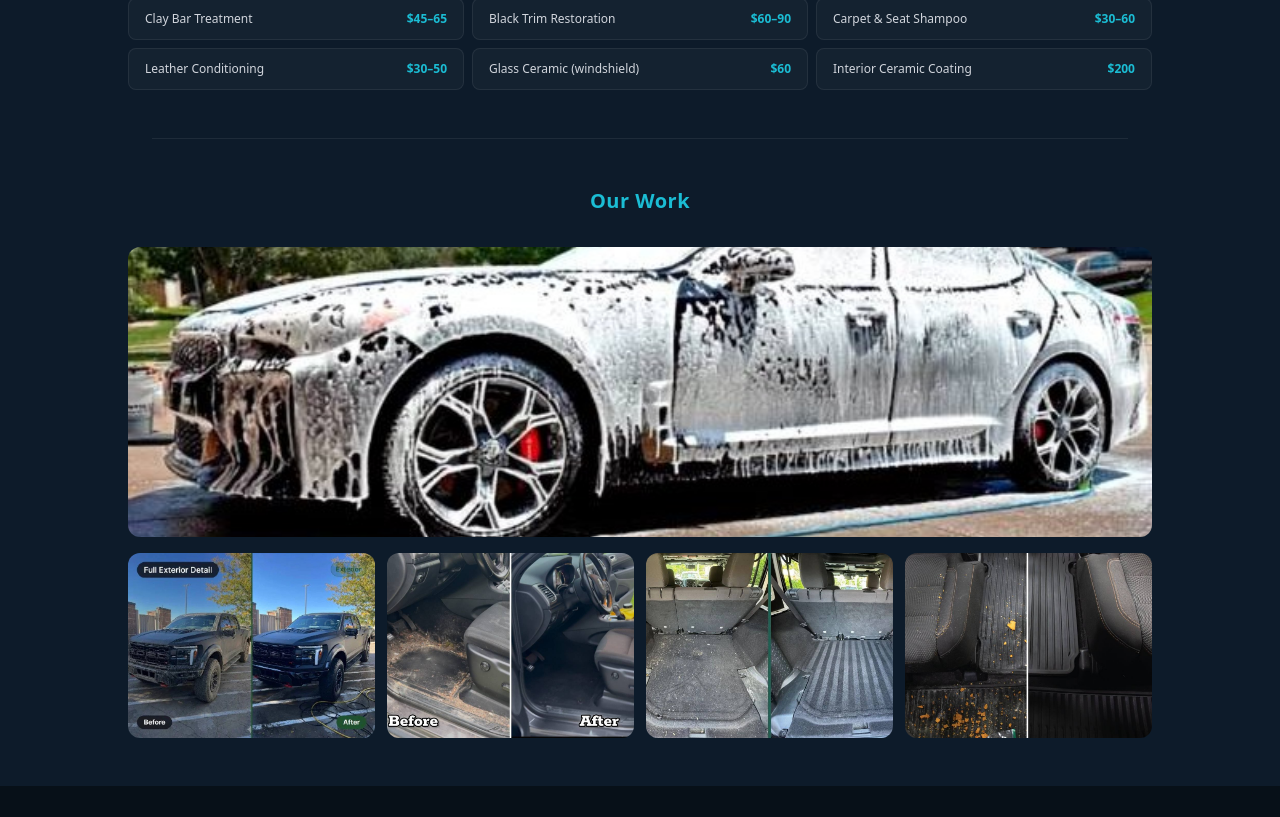
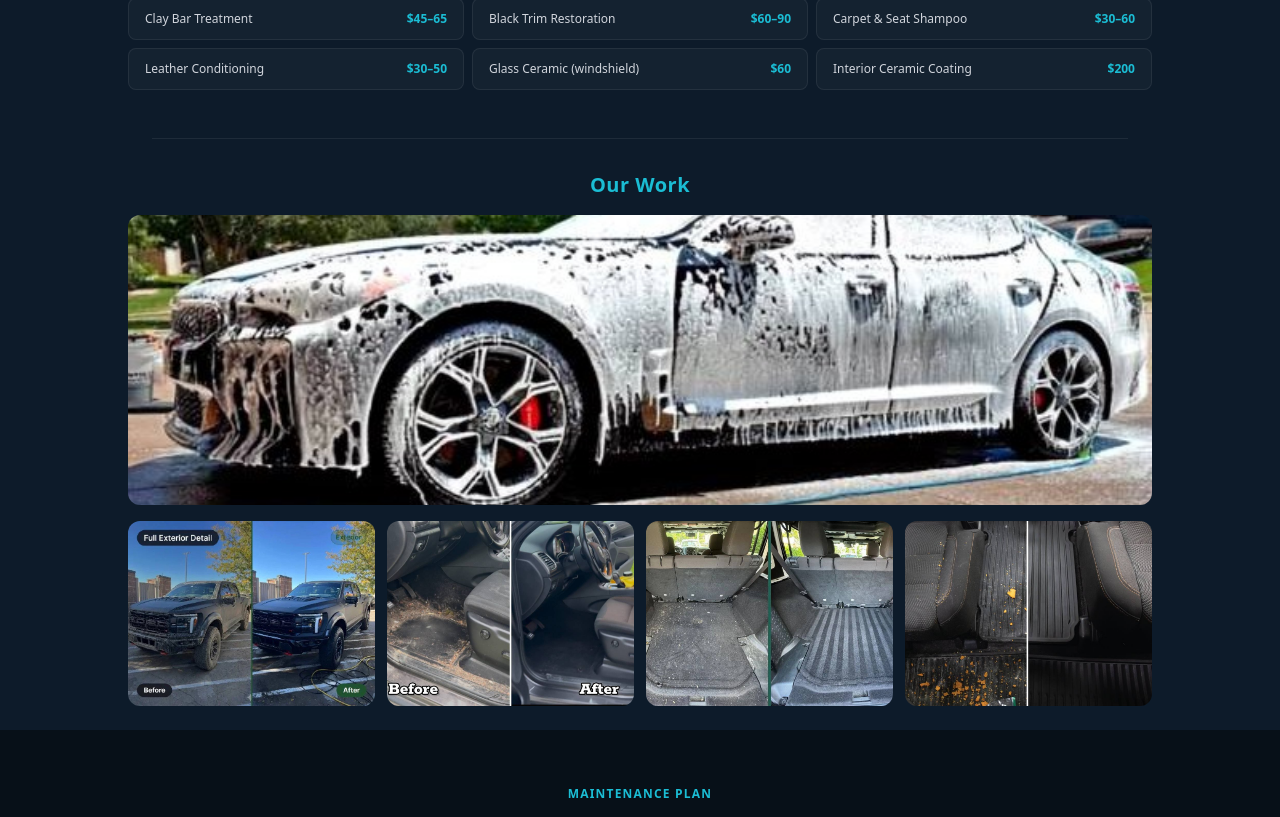
Before and after one commit to NobleLandCo/crispautodetailers, a Next.js app: page / in a window 1280 px wide. Shown: the part 1863-2680 px from the top of the page. Built offline with nearby package versions, Linux system fonts and the light colour scheme.

Commit message:
Gallery: tighten section padding and heading margin to reduce dark space around foam car

```diff
--- a/src/app/page.tsx
+++ b/src/app/page.tsx
@@ -217,9 +217,9 @@ export default function Home() {
       <div className="max-w-5xl mx-auto px-6"><div style={{ height: 1, backgroundColor: "rgba(255,255,255,0.07)" }} /></div>
 
       {/* GALLERY */}
-      <section className="py-12 px-6" style={{ backgroundColor: NAVY }}>
+      <section className="pt-8 pb-6 px-6" style={{ backgroundColor: NAVY }}>
         <div className="max-w-5xl mx-auto">
-          <h2 className="text-center text-xl font-black mb-8 tracking-wide" style={{ color: BLUE }}>Our Work</h2>
+          <h2 className="text-center text-xl font-black mb-4 tracking-wide" style={{ color: BLUE }}>Our Work</h2>
 
           <div className="rounded-xl overflow-hidden mb-4 relative w-full" style={{ height: 290 }}>
             <Image src="/hero-foam.jpg" alt="Full exterior detail" fill style={{ objectFit: "cover", objectPosition: "center 70%" }} />
```
